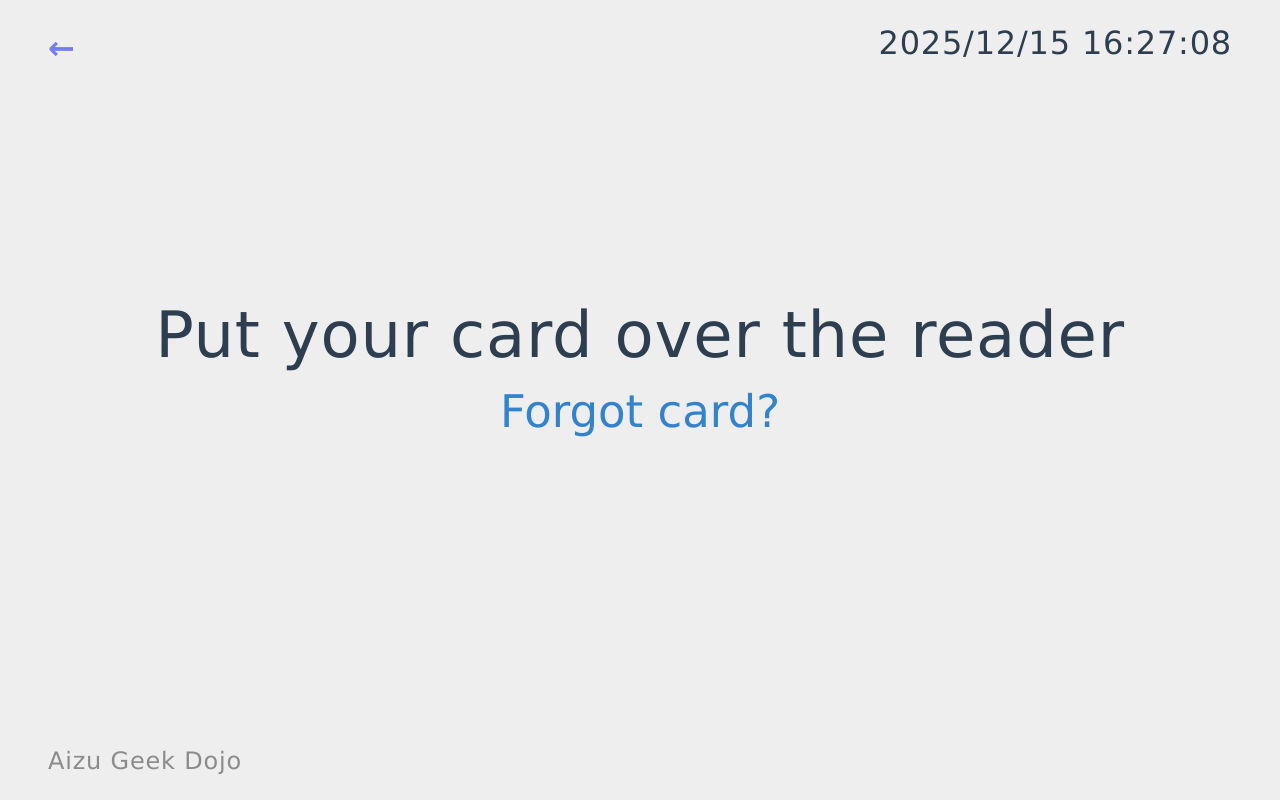
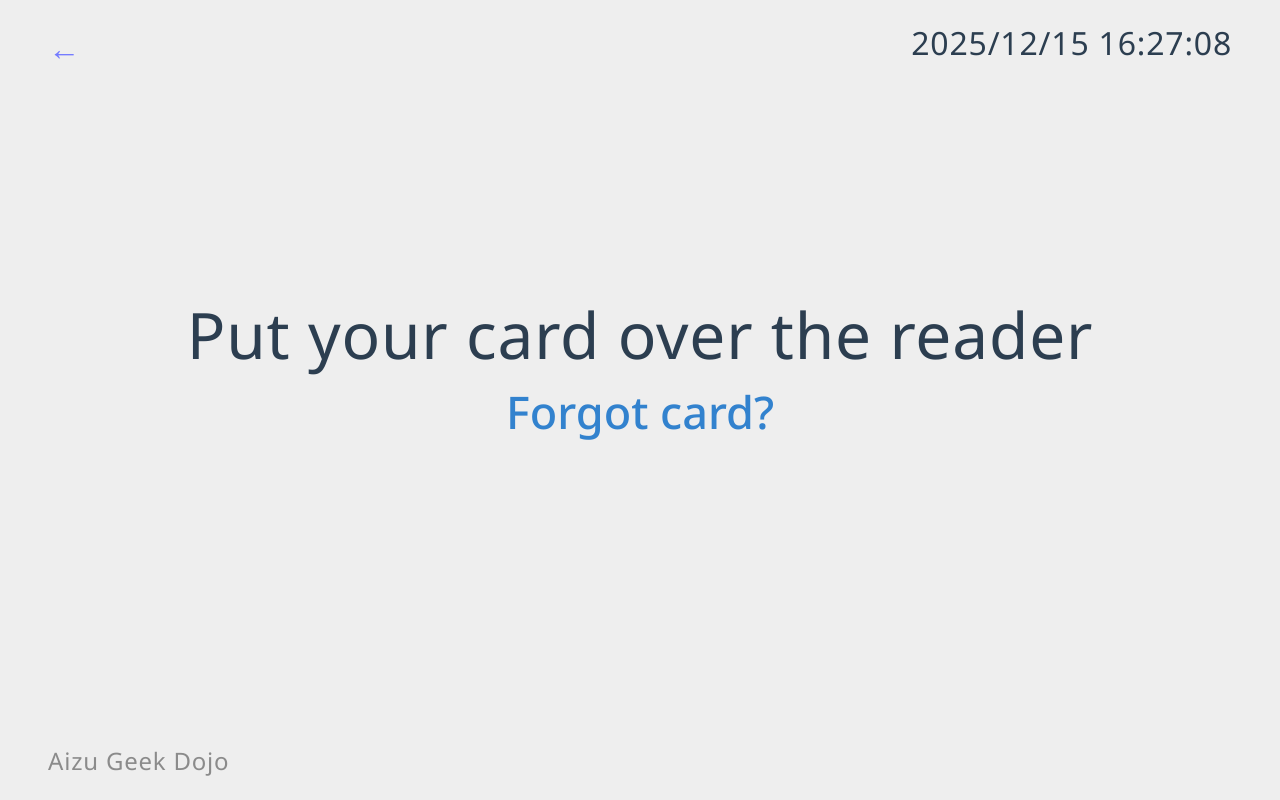
Before and after one commit to AizuGeekDojo/EnterLeaveSystem, a React (Vite) app in the folder front/: page / in a window 1280 px wide. Built offline with nearby package versions, Linux system fonts and the light colour scheme; no server answers.

Commit message:
refactor: フォントファミリーをNoto Sansに変更し、インポート文を追加 - App.module.cssのフォントファミリーをverdanaから"Noto Sans"に変更しました。 - フォントのインポート文を追加しました。

```diff
--- a/front/src/App.module.css
+++ b/front/src/App.module.css
@@ -1,3 +1,5 @@
+@import url('https://fonts.googleapis.com/css2?family=Noto+Sans:ital,wght@0,100..900;1,100..900&display=swap');
+
 .background {
   background: #EEEEEE;
   min-height: 100vh;
@@ -5,7 +7,7 @@
 }
 
 .container {
-  font-family: verdana;
+  font-family: "Noto Sans", sans-serif;
   vertical-align: middle;
   -webkit-font-smoothing: antialiased;
   -moz-osx-font-smoothing: grayscale;
```
